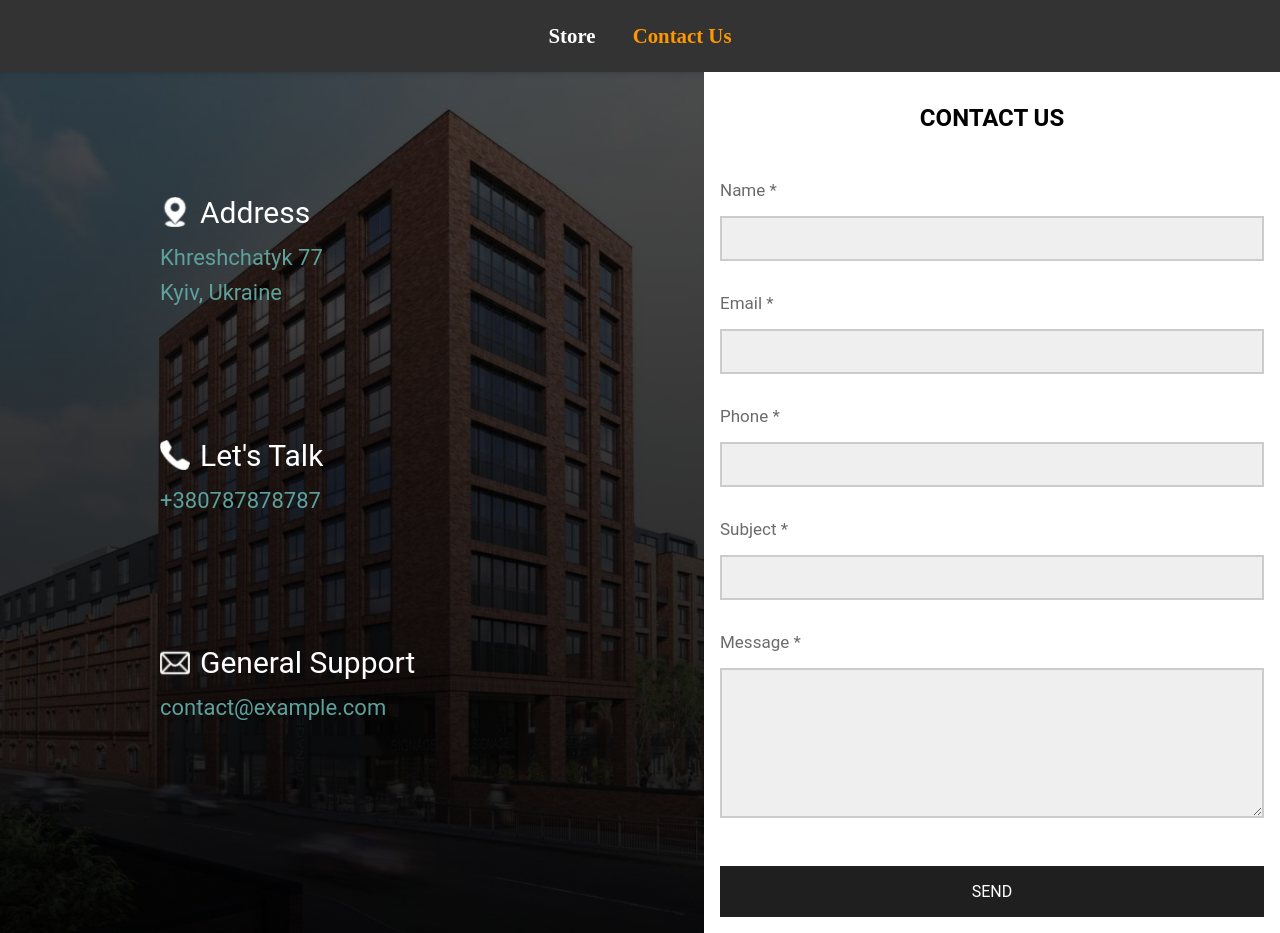
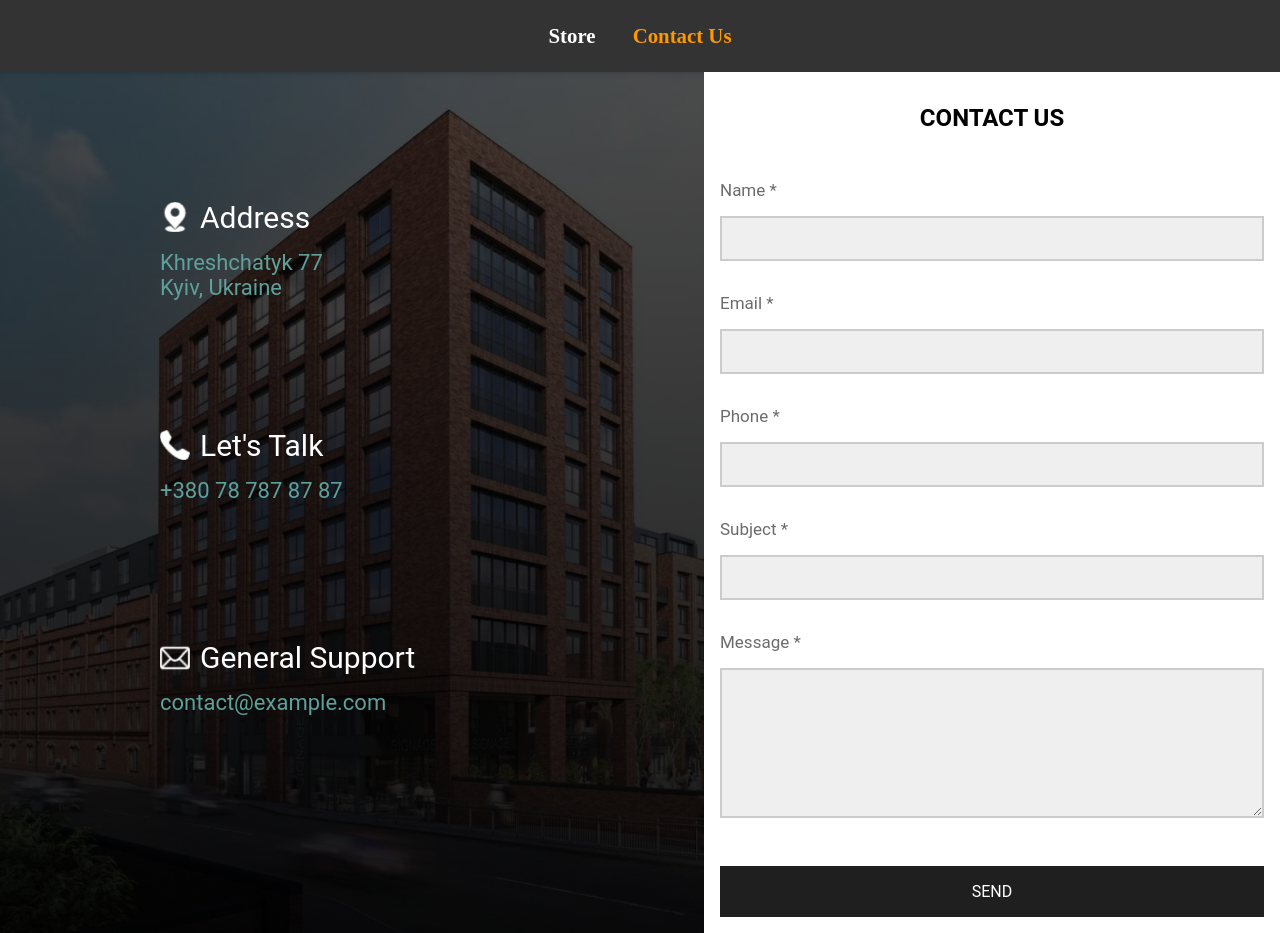
Before and after one commit to Leonid-Radchenko/Simple-Angular-project, an Angular app: page /contacts in a window 1280 px wide. Built offline with nearby package versions, Linux system fonts and the light colour scheme.

Commit message:
semantic change in contact-us page

```diff
--- a/src/app/contact-page/contact-page.component.css
+++ b/src/app/contact-page/contact-page.component.css
@@ -45,7 +45,8 @@
   font-size: 30px;
 }
 
-.contact-info-group p {
+.contact-info-group p,
+.address {
   color: var(--green-text-color);
   font-size: 22px;
   margin-bottom: 10px;
--- a/src/app/contact-page/contact-page.component.html
+++ b/src/app/contact-page/contact-page.component.html
@@ -5,15 +5,17 @@
         <img src="assets/images/icons/pin-49.png" alt="Location Icon" class="contact-info-group-title-icon">
         <span>Address</span>
       </div>
-      <p>Khreshchatyk 77</p>
-      <p>Kyiv, Ukraine</p>
+      <address class="address">
+        Khreshchatyk 77<br>
+        Kyiv, Ukraine
+      </address>
     </div>
     <div class="contact-info-group">
       <div class="contact-info-group-title">
         <img src="assets/images/icons/phone-504.png" alt="Phone Icon" class="contact-info-group-title-icon">
         <span>Let's Talk</span>
       </div>
-      <p>+380787878787</p>
+      <p><a href="tel:+380787878787">+380 78 787 87 87</a></p>
     </div>
     <div class="contact-info-group">
       <div class="contact-info-group-title">
@@ -32,7 +34,7 @@
       </div>
       <div class="form-group">
         <label for="email" class="label">Email *</label>
-        <input type="text" id="email" class="input" required />
+        <input type="email" id="email" class="input" required />
       </div>
       <div class="form-group">
         <label for="phone" class="label">Phone *</label>
@@ -40,7 +42,7 @@
       </div>
       <div class="form-group">
         <label for="subject" class="label">Subject *</label>
-        <input type="tel" id="subject" class="input" required />
+        <input type="text" id="subject" class="input" required />
       </div>
       <div class="form-group">
         <label for="message" class="label">Message *</label>
--- a/src/styles.css
+++ b/src/styles.css
@@ -9,7 +9,10 @@
   box-sizing: inherit;
 }
 
-a, button, input {
+a,
+button,
+input,
+address {
   all: unset;
 }
 
```
